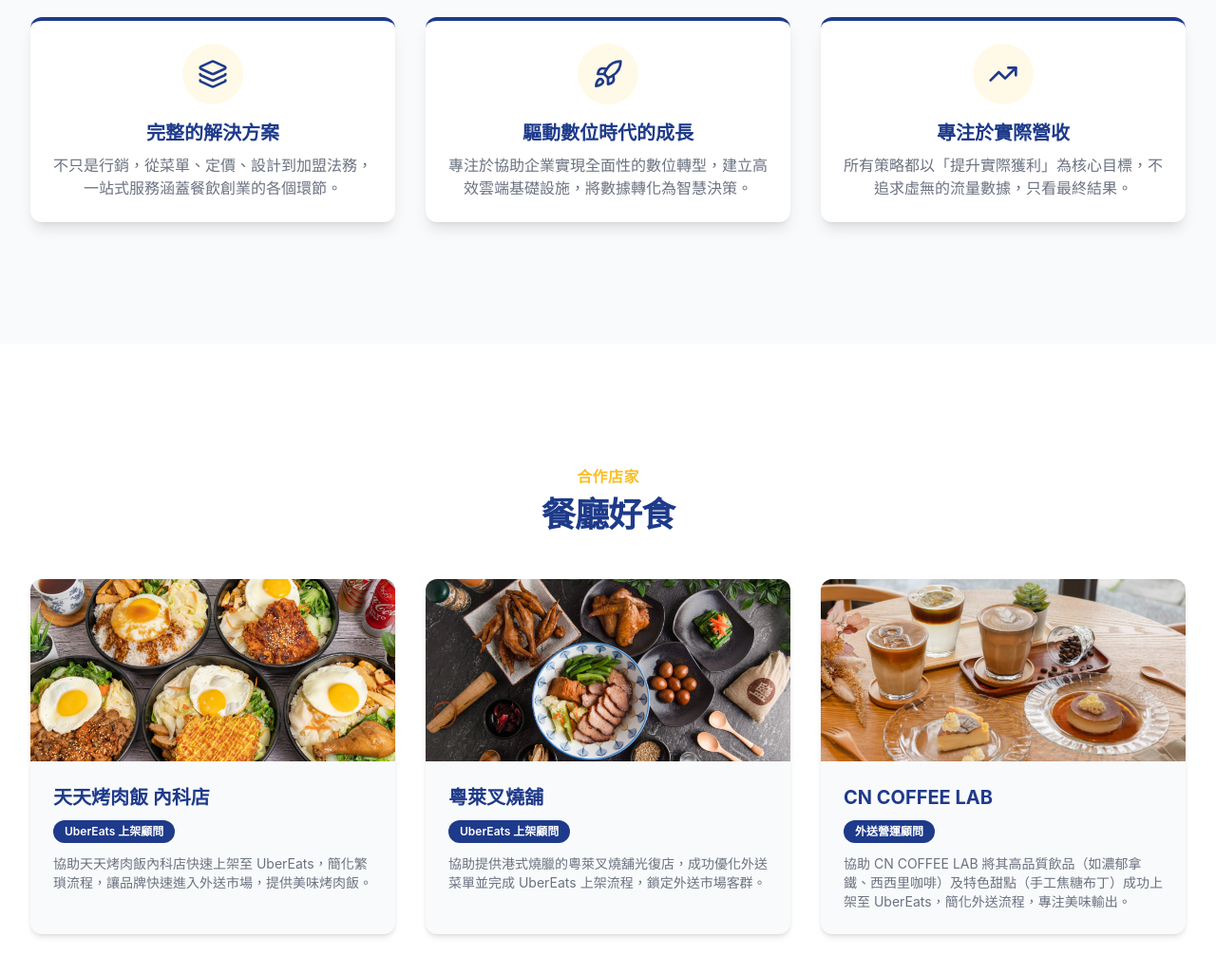
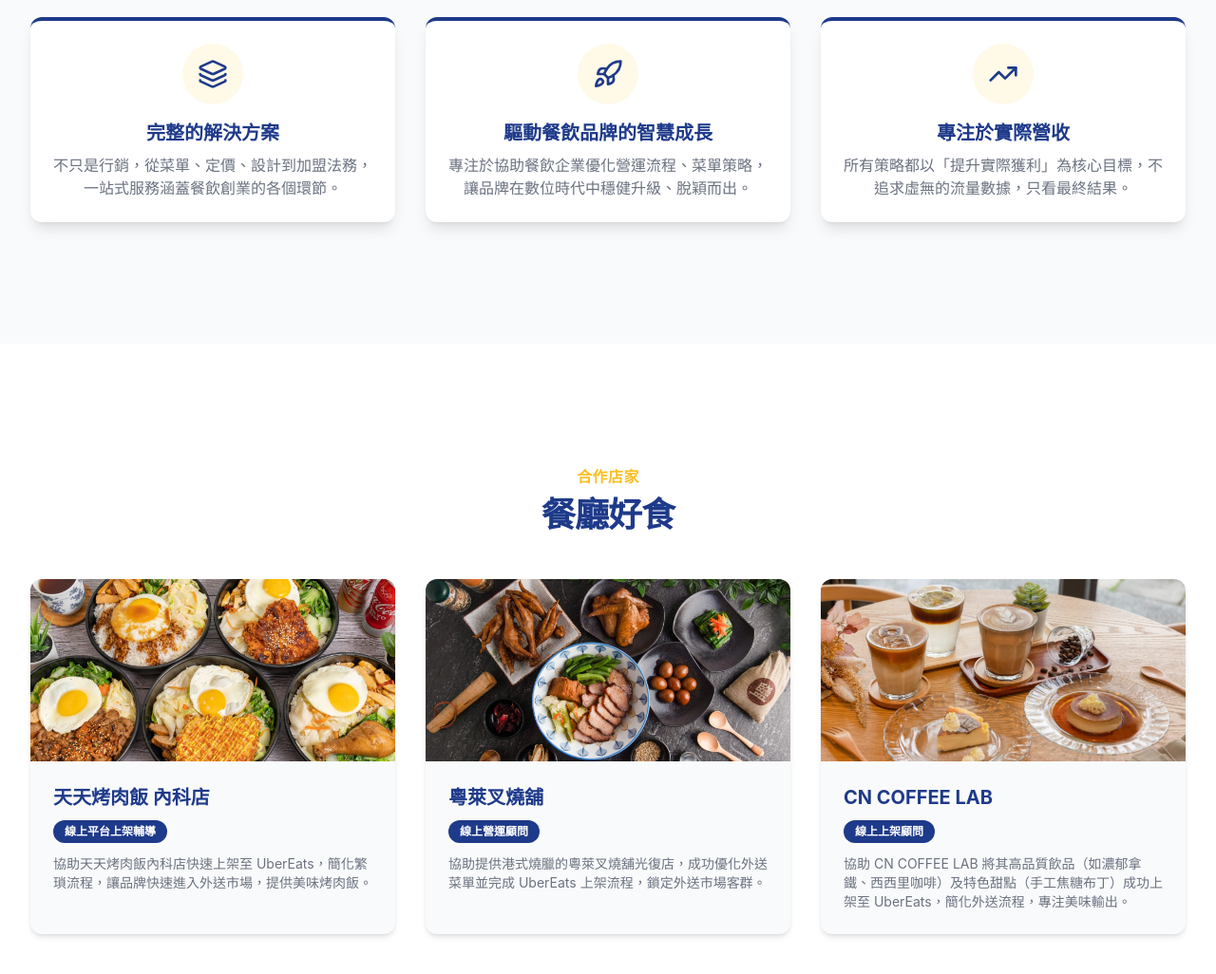
Before and after one commit to fast-onboarding/fast-onboarding, a plain HTML site: page index.html in a window 1280 px wide. Shown: the part 2700-3726 px from the top of the page at 95% size. Drawn offline with nearby package versions, Linux system fonts and the light colour scheme.

Commit message:
Update index.html

```diff
--- a/index.html
+++ b/index.html
@@ -364,9 +364,9 @@
                             <div class="flex items-center justify-center h-16 w-16 mx-auto rounded-full bg-accent/10 text-primary">
                                 <i data-lucide="rocket" class="h-8 w-8"></i>
                             </div>
-                            <h3 class="mt-4 text-xl font-bold text-primary">驅動數位時代的成長</h3>
+                            <h3 class="mt-4 text-xl font-bold text-primary">驅動餐飲品牌的智慧成長</h3>
                             <p class="mt-2 text-gray-500">
-                                專注於協助企業實現全面性的數位轉型，建立高效雲端基礎設施，將數據轉化為智慧決策。
+                                專注於協助餐飲企業優化營運流程、菜單策略，讓品牌在數位時代中穩健升級、脫穎而出。
                             </p>
                         </div>
 
@@ -402,7 +402,7 @@
                         <img class="h-48 w-full object-cover" src="https://raw.githubusercontent.com/fast-onboarding/fast-onboarding/main/%E5%A4%A9%E5%A4%A9%E7%83%A4%E8%82%89%E9%A3%AF%E7%81%AB%E7%83%A4%E5%B0%88%E9%96%80%E5%BA%97_Hero_2880x2304-1320x1056.jpg" alt="[天天烤肉飯 內科店 圖片]">
                         <div class="p-6">
                             <h3 class="text-xl font-bold text-primary mb-2">天天烤肉飯 內科店</h3>
-                            <span class="inline-block bg-primary text-white text-xs font-semibold px-3 py-1 rounded-full mb-3">UberEats 上架顧問</span>
+                            <span class="inline-block bg-primary text-white text-xs font-semibold px-3 py-1 rounded-full mb-3">線上平台上架輔導</span>
                             <p class="text-gray-500 text-sm">
                                 協助天天烤肉飯內科店快速上架至 UberEats，簡化繁瑣流程，讓品牌快速進入外送市場，提供美味烤肉飯。
                             </p>
@@ -414,7 +414,7 @@
                         <img class="h-48 w-full object-cover" src="https://raw.githubusercontent.com/fast-onboarding/fast-onboarding/main/%E7%B2%B5%E8%90%8A%E5%8F%89%E7%87%92%E8%88%96-%E5%85%89%E5%BE%A9%E5%BA%97_HERO-1320x1056.jpg" alt="[粵萊叉燒舖 光復店 圖片]">
                         <div class="p-6">
                             <h3 class="text-xl font-bold text-primary mb-2">粵萊叉燒舖</h3>
-                            <span class="inline-block bg-primary text-white text-xs font-semibold px-3 py-1 rounded-full mb-3">UberEats 上架顧問</span>
+                            <span class="inline-block bg-primary text-white text-xs font-semibold px-3 py-1 rounded-full mb-3">線上營運顧問</span>
                             <p class="text-gray-500 text-sm">
                                 協助提供港式燒臘的粵萊叉燒舖光復店，成功優化外送菜單並完成 UberEats 上架流程，鎖定外送市場客群。
                             </p>
@@ -426,7 +426,7 @@
                         <img class="h-48 w-full object-cover" src="https://raw.githubusercontent.com/fast-onboarding/fast-onboarding/main/CN-COFFEE-LAB_Hero1-1536x1229.jpg" alt="[CN COFFEE LAB 咖啡廳 圖片]">
                         <div class="p-6">
                             <h3 class="text-xl font-bold text-primary mb-2">CN COFFEE LAB</h3>
-                            <span class="inline-block bg-primary text-white text-xs font-semibold px-3 py-1 rounded-full mb-3">外送營運顧問</span>
+                            <span class="inline-block bg-primary text-white text-xs font-semibold px-3 py-1 rounded-full mb-3">線上上架顧問</span>
                             <p class="text-gray-500 text-sm">
                                 協助 CN COFFEE LAB 將其高品質飲品（如濃郁拿鐵、西西里咖啡）及特色甜點（手工焦糖布丁）成功上架至 UberEats，簡化外送流程，專注美味輸出。
                             </p>
```
